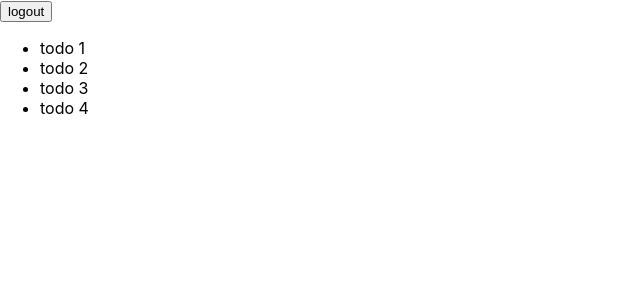
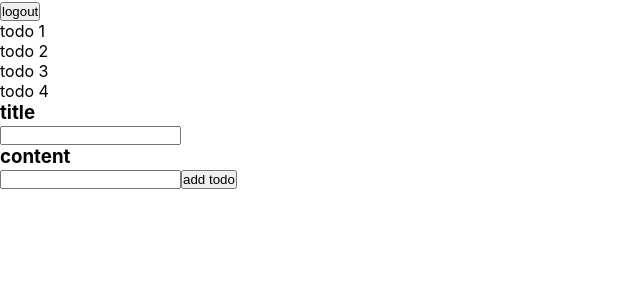
Before and after one commit to moonkey48/todoApp_Advanced, a React (Create React App) app: page /todoPage in a window 1280 px wide. Shown: the top 300 px of the page, without its empty margins (0-640 px from the left). Built offline with nearby package versions, Linux system fonts and the light colour scheme.

Commit message:
fix: add container for wrapping todoList, addTodo

```diff
--- a/src/App.css
+++ b/src/App.css
@@ -1,38 +1,7 @@
+*{
+  margin: 0;
+  padding: 0;
+}
 .App {
   text-align: center;
 }
-
-.App-logo {
-  height: 40vmin;
-  pointer-events: none;
-}
-
-@media (prefers-reduced-motion: no-preference) {
-  .App-logo {
-    animation: App-logo-spin infinite 20s linear;
-  }
-}
-
-.App-header {
-  background-color: #282c34;
-  min-height: 100vh;
-  display: flex;
-  flex-direction: column;
-  align-items: center;
-  justify-content: center;
-  font-size: calc(10px + 2vmin);
-  color: white;
-}
-
-.App-link {
-  color: #61dafb;
-}
-
-@keyframes App-logo-spin {
-  from {
-    transform: rotate(0deg);
-  }
-  to {
-    transform: rotate(360deg);
-  }
-}
--- /dev/null
+++ b/src/components/addTodo.tsx
@@ -0,0 +1,23 @@
+import React, { FormEvent, useState } from 'react';
+
+const AddTodo = () => {
+    const [title,setTitle] = useState('');
+    const [content, setContent] = useState('')
+    const handleSubmit = (e:FormEvent) =>{
+        e.preventDefault();
+        console.log([title,content]);
+        setTitle('')
+        setContent('')
+    }
+    return (
+        <form onSubmit={handleSubmit}>
+            <h3>title</h3>
+            <input type="text" onChange={(e)=>setTitle(e.target.value)}/>
+            <h3>content</h3>
+            <input type="text" onChange={(e)=>setContent(e.target.value)}/>
+            <button type='submit'>add todo</button>
+        </form>
+    )
+}
+
+export default AddTodo;
--- /dev/null
+++ b/src/container/addTodoContainer.tsx
@@ -0,0 +1,21 @@
+import axios from 'axios';
+import React from 'react';
+import AddTodo from '../components/addTodo';
+
+const AddTodoContainer = () => {
+    const addTodo = (title:string, content:string) =>{
+        axios.post('http://localhost:8080/todos',{
+            title,
+            content
+        },{
+            headers:{
+                Authorization: localStorage.getItem('token')
+            }
+        })
+        .then(res=>console.log(res.data))
+        .catch(e=>console.log('error on add Todo'))
+    }
+    return <AddTodo/>
+}
+
+export default AddTodoContainer;
--- /dev/null
+++ b/src/container/todoListContainer.tsx
@@ -0,0 +1,21 @@
+import axios from 'axios';
+import React from 'react';
+import TodoList from '../components/todoList';
+
+type TodoListContainerProps = {
+    handleLogout:()=>void;
+}
+const TodoListContainer = ({handleLogout}:TodoListContainerProps) => {
+    const getTodos = () => {
+        axios.get('http://localhost:8080/todos',{
+            headers:{
+                Authorization: localStorage.getItem('token')
+            }
+        })
+        .then(res=>console.log(res.data))
+        .catch(e=>console.log('error on getTodo data'))
+    }
+    return <TodoList handleLogout={handleLogout}/>
+}
+
+export default TodoListContainer;
--- a/src/pages/todoPage.tsx
+++ b/src/pages/todoPage.tsx
@@ -1,6 +1,9 @@
-import React from 'react';
+import axios from 'axios';
+import React, { useState } from 'react';
 import { useNavigate } from 'react-router';
-import TodoList from '../components/todoList';
+import AddTodoContainer from '../container/addTodoContainer';
+import TodoListContainer from '../container/todoListContainer';
+import { Todo } from '../types/todo';
 
 const TodoPage = () => {
     const navigate = useNavigate();
@@ -8,11 +11,13 @@ const TodoPage = () => {
         navigate('/');
         localStorage.removeItem('token');
     }
+
     return (
         <>
-        <TodoList
+        <TodoListContainer
         handleLogout={onLogout}
         />
+        <AddTodoContainer/>
         </>
     )
 }
--- /dev/null
+++ b/src/types/todo.ts
@@ -0,0 +1,7 @@
+export type Todo = {
+    content: string;
+    createdAt: string;
+    id: string;
+    title: string;
+    updatedAt: string;
+}
```
